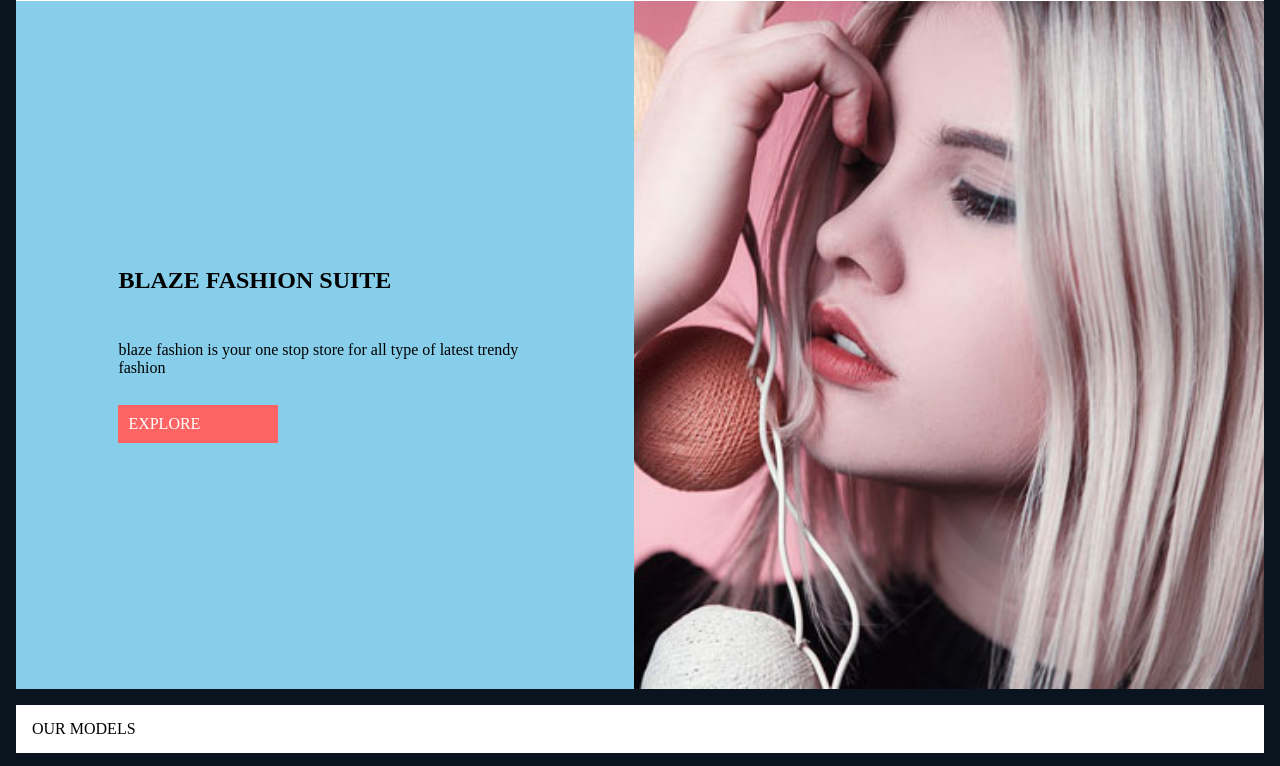
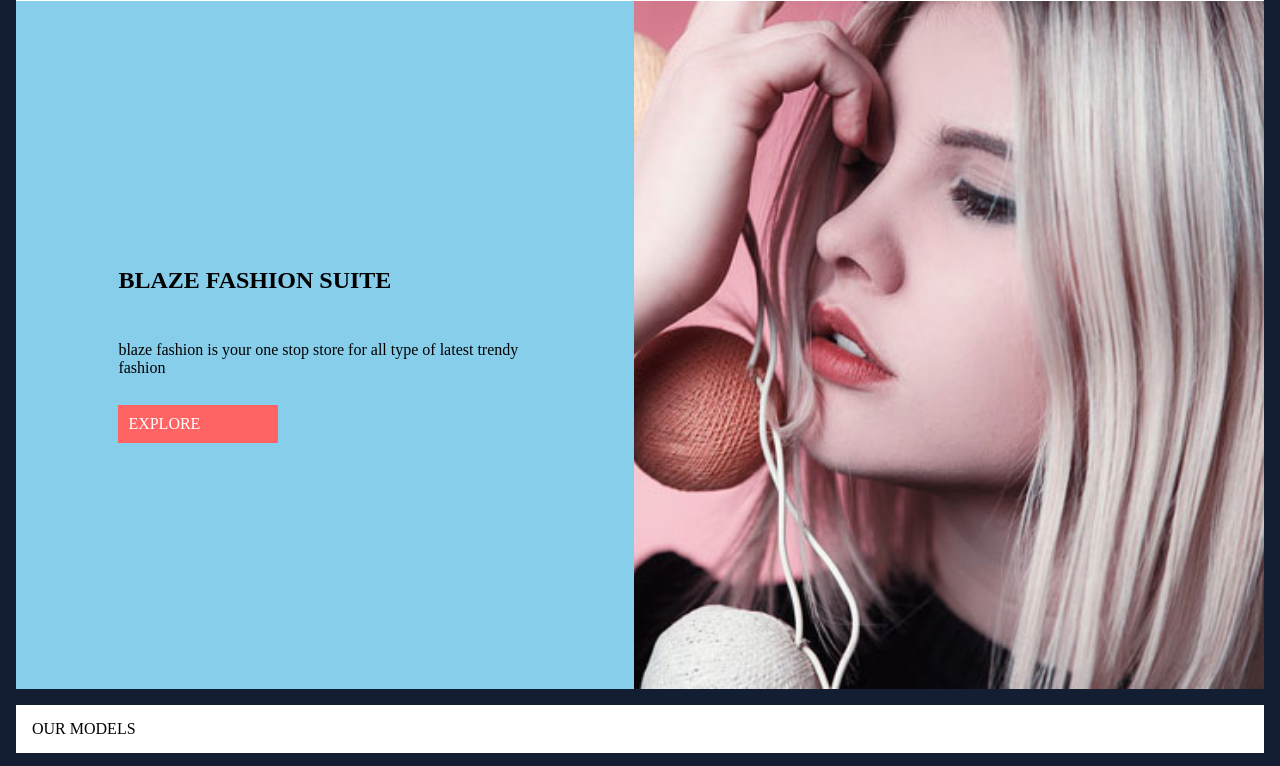
Before and after one commit to anaysharma/project-fashion-store, a plain HTML site: page index.html in a window 1280 px wide. Shown: the part 95-861 px from the top of the page. Drawn offline with Linux system fonts and the light colour scheme.

Commit message:
minor changes

```diff
--- a/css/style.css
+++ b/css/style.css
@@ -7,7 +7,7 @@
 
 body {
 	margin: 0;
-	background-color: rgba(10, 20, 30, 1.0);
+	background-color: rgba(20, 30, 50, 1.0);
 	/*background-image: linear-gradient(
 		20deg,
 		rgba(255, 255, 100, 1.0),
```
